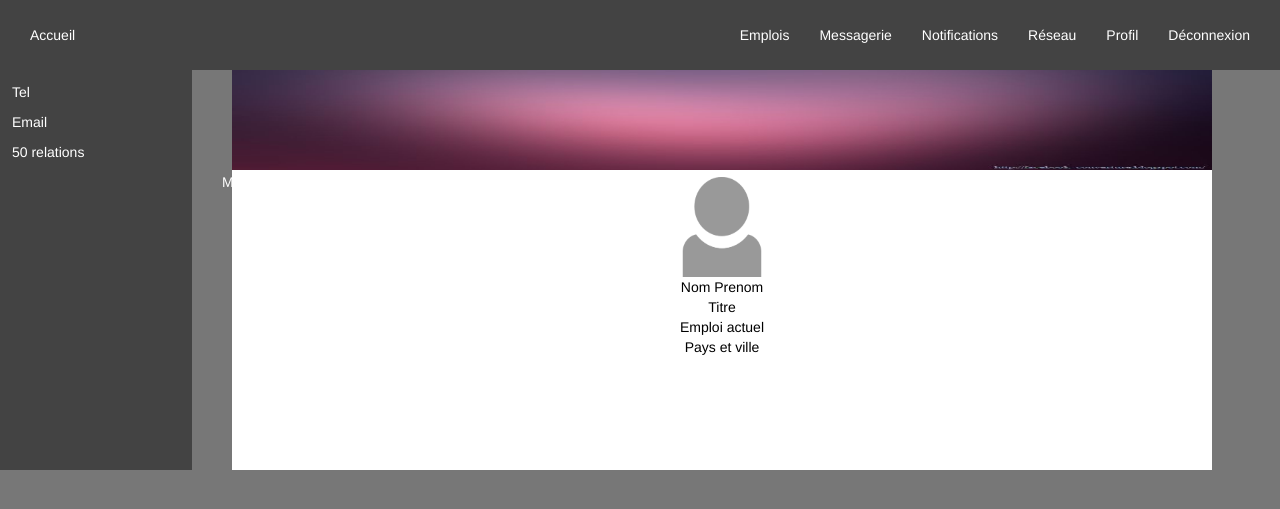
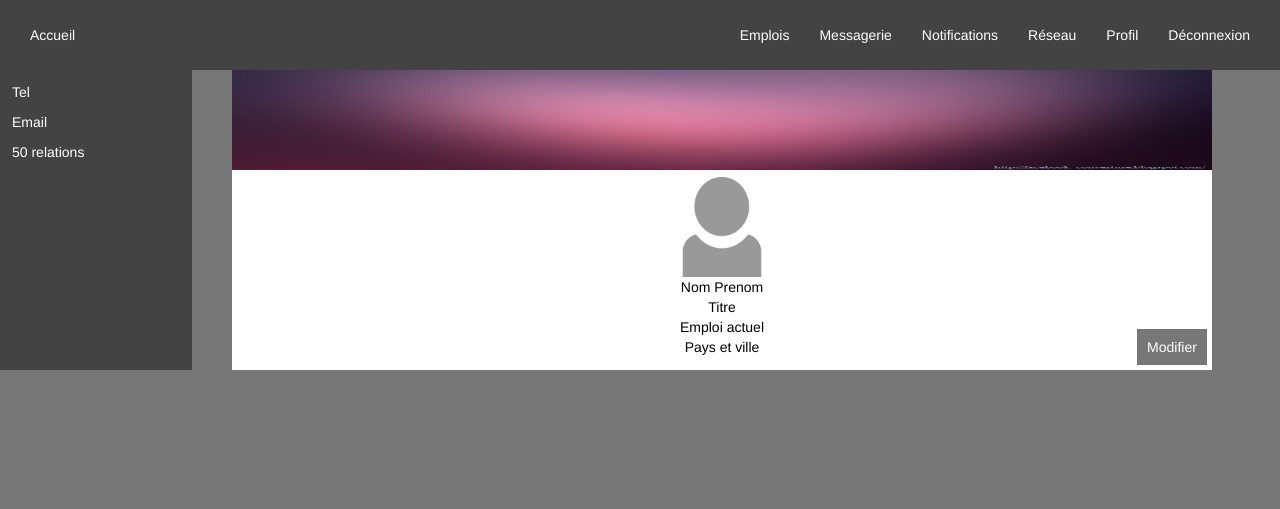
Before and after one commit to Jujulego/linkedece, a PHP site: page /profil.php in a window 1280 px wide. Shown: the top 509 px of the page. Run offline with PHP 8.4, Linux system fonts and the light colour scheme.

Commit message:
Fin profil du haut

```diff
--- a/css/style_profil.css
+++ b/css/style_profil.css
@@ -28,7 +28,7 @@ textarea
     margin-left: 40px;
     margin-top: 0px;
     width:980px;
-    height: 400px;
+    height: 300px;
     background-color: white;
     color: black;
 }
@@ -66,7 +66,12 @@ textarea
     margin-bottom: 15px;
 }
 
-#profil a:link {
+.modifmoi
+{
+    margin-left: 700px;
+    margin-top: -20px;
+}
+.moi a:link {
     background-color: #777;
     color: white;
     text-decoration: none;
@@ -74,14 +79,14 @@ textarea
     margin-left: 200px;
 
 }
-#profil a:visited {
+.moi a:visited {
     background-color: #777;
     color: white;
     text-decoration: none;
     padding: 10px;
 
 }
-#profil a:hover {
+.moi a:hover {
     background-color: #eee;
     color: black;
     text-decoration: none;
--- a/profil.php
+++ b/profil.php
@@ -29,7 +29,6 @@
             <p>Tel</p>
             <p>Email</p>
             <p>50 relations</p>
-            <p><a href="modifierprofil.php">Modifier</a></p>
         </section>
 
         <div class="moi">
@@ -40,9 +39,10 @@
                     <div class="infos">Titre</div>
                     <div class="infos">Emploi actuel</div>
                     <div class="infos">Pays et ville</div>
-
+                    <div class="modifmoi"> <a href="modifierprofil.php">Modifier</a></div>
 
         </div>
+
 
 
     </div>
```
